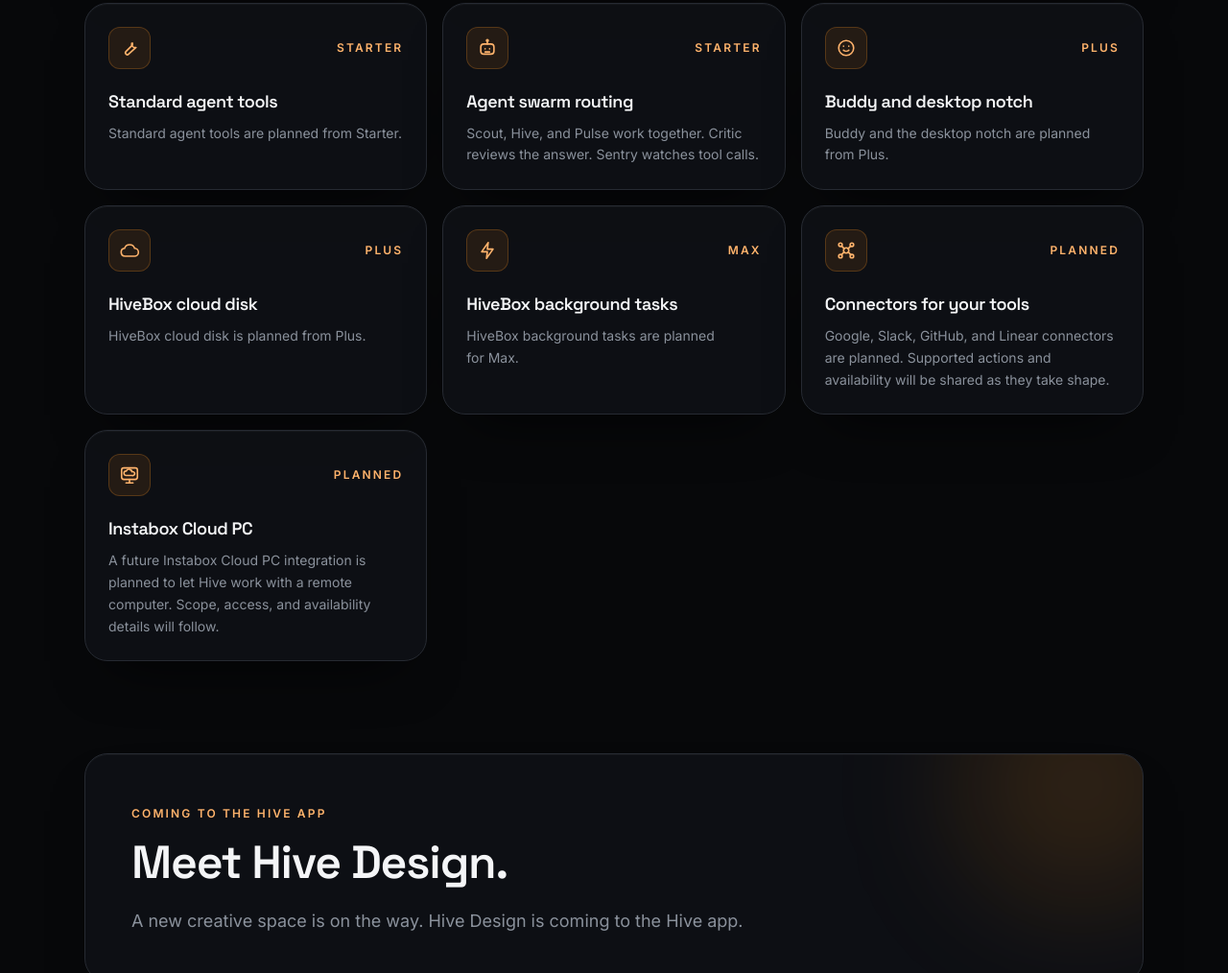
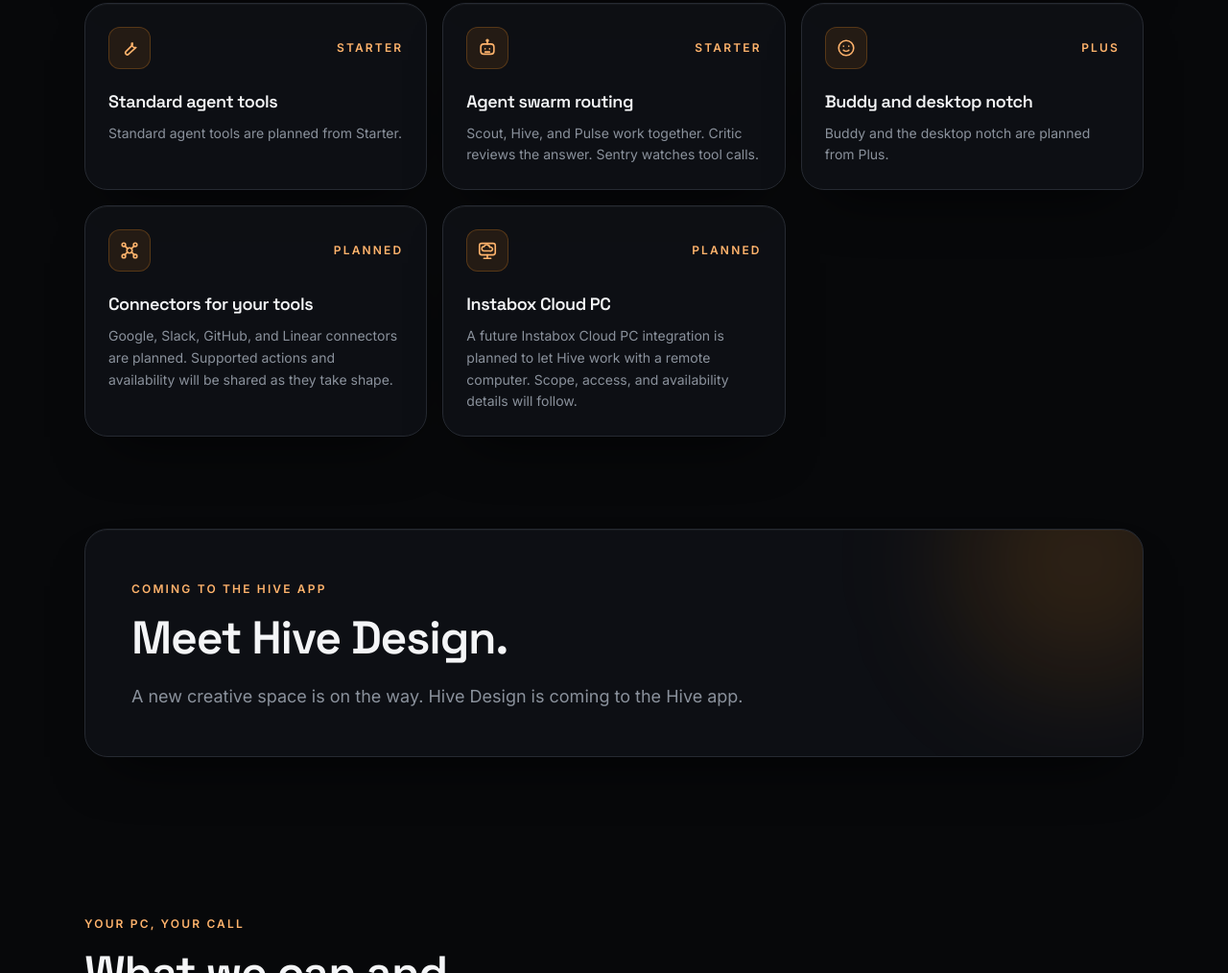
Before and after one commit to roardevstudios/hivetools-website, an Astro site: page / in a window 1280 px wide. Shown: the part 3325-4339 px from the top of the page at 96% size. Built offline with nearby package versions, Linux system fonts and the light colour scheme; Astro itself is replaced by a stand-in of ours.

Commit message:
Remove HiveBox items from homepage features

```diff
--- a/src/pages/index.astro
+++ b/src/pages/index.astro
@@ -9,8 +9,8 @@
 
 const chapters = [[0, 'Intro'], [4, 'Meet Hive'], [7.7, 'PC action'], [13.3, 'Cited research'], [18, 'Agent crew'], [23, 'Approvals'], [28.3, 'Voice'], [32.3, 'Code work'], [36.7, 'Night watch'], [40.7, 'Research, create, act'], [44.3, 'Features'], [47.8, 'Hive']] as const;
 const levelNames: Record<PlanId, string> = { free: 'Free', starter: 'Starter', plus: 'Plus', max: 'Max' };
-const featureIcons: Record<string, IconName> = { tokens: 'tokens', voice: 'mic', research: 'research', pc: 'pc', swarm: 'bot', buddy: 'buddy', cloud: 'cloud', background: 'bolt', models: 'spark', tools: 'tools', chat: 'chat' };
-const featureCards = [...planCatalog.features.map((feature) => ({
+const featureIcons: Record<string, IconName> = { tokens: 'tokens', voice: 'mic', research: 'research', pc: 'pc', swarm: 'bot', buddy: 'buddy', models: 'spark', tools: 'tools', chat: 'chat' };
+const featureCards = [...planCatalog.features.filter((feature) => !['cloud', 'background'].includes(feature.id)).map((feature) => ({
   icon: featureIcons[feature.id] ?? 'spark',
   title: feature.home,
   plan: levelNames[feature.from ?? 'free'],
@@ -20,8 +20,6 @@
     : feature.id === 'pc' ? 'PC actions require an Allow or Deny decision; destructive commands are blocked.'
     : feature.id === 'swarm' ? 'Scout, Hive, and Pulse work together. Critic reviews the answer. Sentry watches tool calls.'
     : feature.id === 'buddy' ? 'Buddy and the desktop notch are planned from Plus.'
-    : feature.id === 'cloud' ? 'HiveBox cloud disk is planned from Plus.'
-    : feature.id === 'background' ? 'HiveBox background tasks are planned for Max.'
     : feature.id === 'models' ? 'Standard models are planned for Free through Plus; Max adds the fastest models and top priority.'
     : feature.id === 'tools' ? 'Standard agent tools are planned from Starter.'
     : 'Core chat workspace is planned across all plans.',
```
Also changed, not shown: site/index.html (+1 -1 lines).
